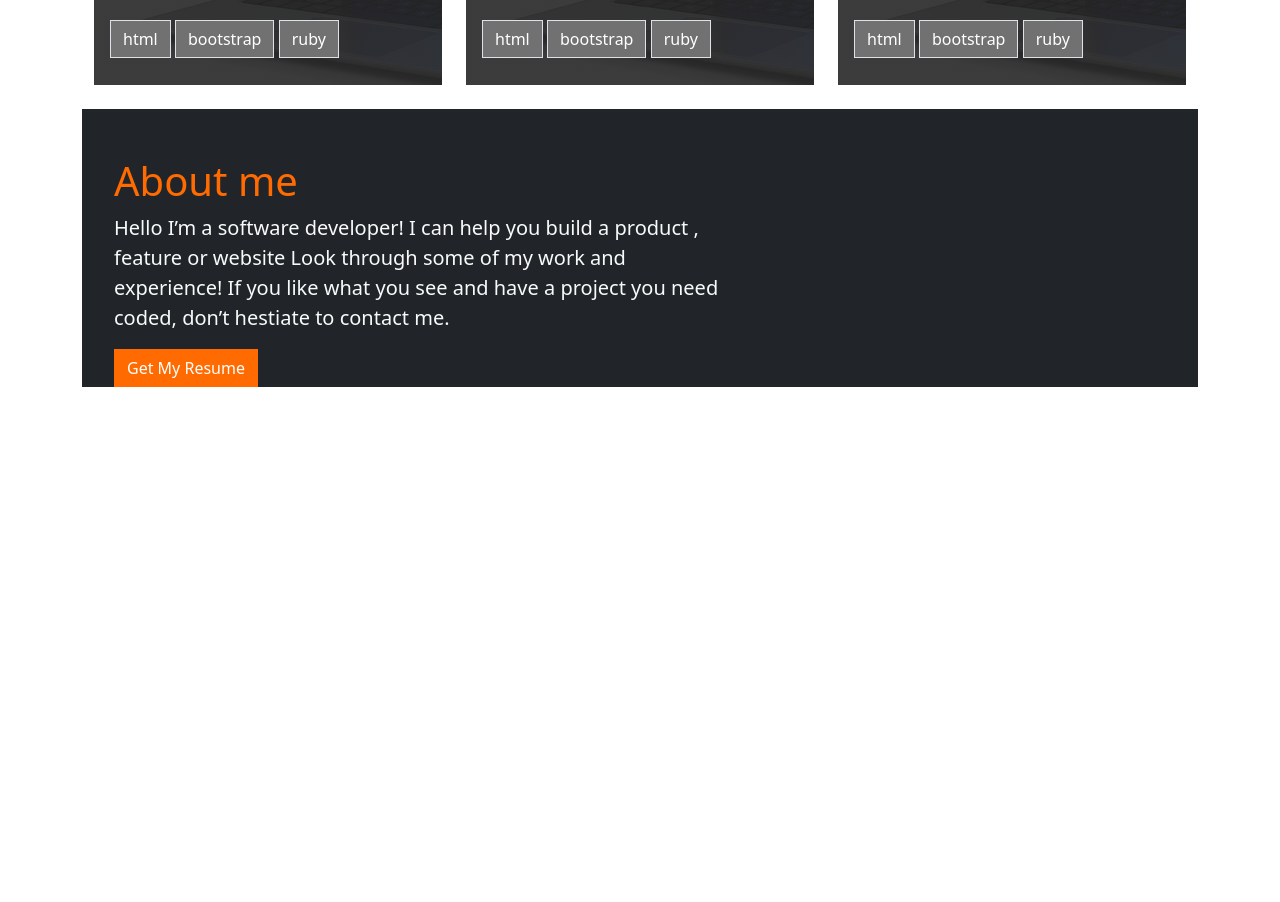
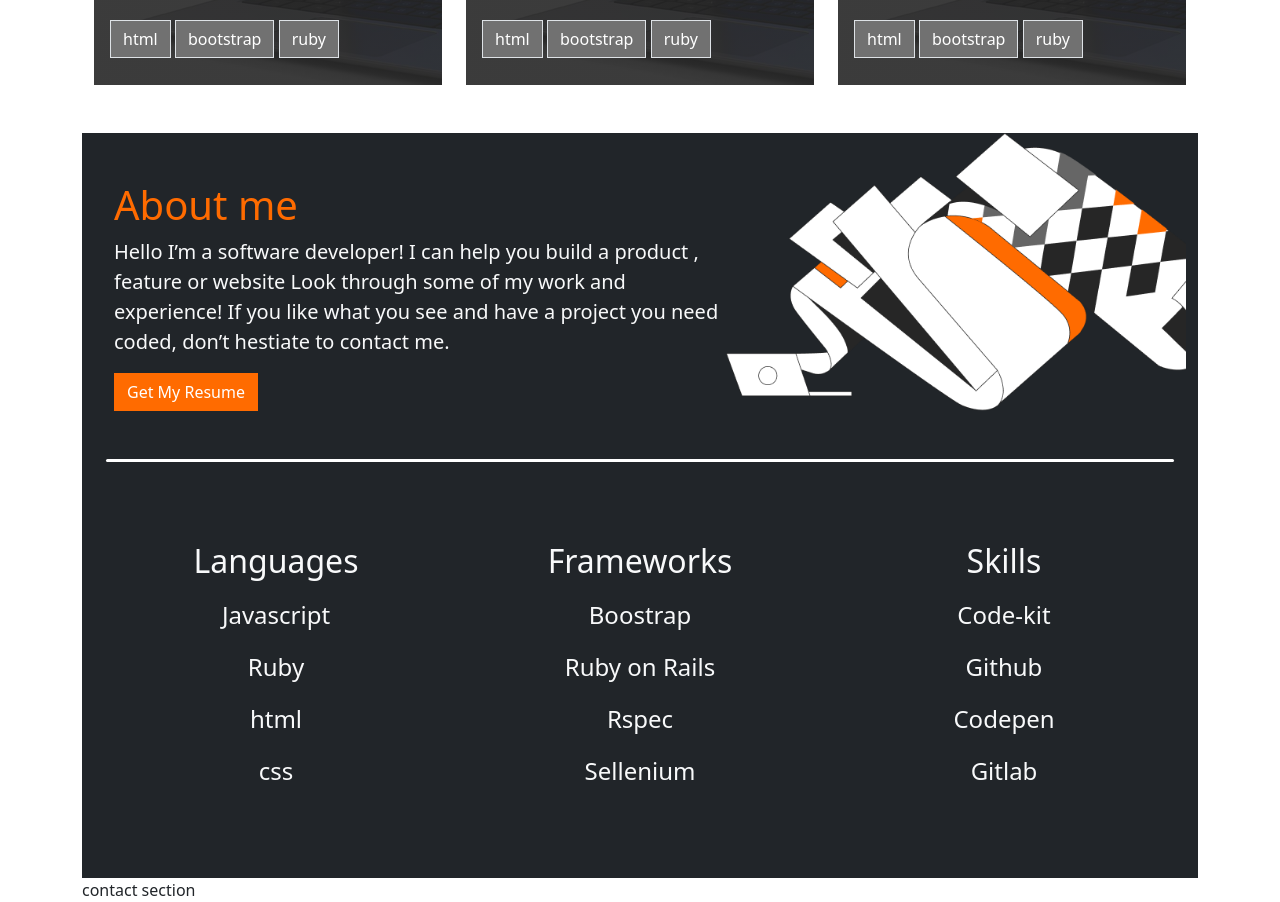
Before and after one commit to alexiscyber14/mic-bootstrap, a plain HTML site: page index.html in a window 1280 px wide. Shown: the part 1940-2842 px from the top of the page. Before the commit the page ends 2327 px from the top, so only its background shows below. Drawn offline with nearby package versions, Linux system fonts and the light colour scheme; files whose address does not match are found by name.

Commit message:
Add about me section

```diff
--- a/custom.css
+++ b/custom.css
@@ -27,3 +27,10 @@
   background-color: #ff6b00;
   color: #fff;
 }
+.line{
+  height: 3px;
+  width:100%;
+  background-color: white;
+  border-radius: 3px;
+
+}
--- a/index.html
+++ b/index.html
@@ -193,15 +193,58 @@
                 </div>
             </div>
           </div>
+      </div>
+</div>
+
 <div class="container-xxl bg-dark mt-4">
     <div class="container">
-
-
-             <div class="row mt-5 ps-2">
+     <div class="row mt-5 ps-2" style=" background-image:url('Frame.png'); background-repeat: no-repeat;
+    background-position:100%;
+     background-position-y: 100%;background-position: right; background-size: contain;">
 <div class="col col-lg-7">
-        <h1 class="fs-1" style="color: #ff6b00;">About me</h1>
+<h1 class="fs-1 mt-5" style="color: #ff6b00;">About me</h1>
 <p class="text-light fs-5">Hello I’m a software developer! I can help you build a product , feature or website Look through some of my work and experience! If you like what you see and have a project you need coded, don’t hestiate to contact me.</p>
 <button class="btn resume text-capitalize rounded-0" type="button">Get My Resume</button>
+</div>
+</div>
+<div class="line mt-5"></div>
+<div class="row">
+      <div class="col-sm-4 rounded-0 mt-3">
+        <div class="card bg-dark rounded-0 border-0 " style="height: 25rem;">
+          <div class="card-img-overlay mt-5">
+            <h5 class="card-title fs-2 text-center text-light">Languages</h5>
+            <ul class="list-group list-group-flush">
+                <li class="list-group-item text-center border-0 bg-dark text-light fs-4">Javascript</li>
+                <li class="list-group-item text-center border-0 bg-dark text-light fs-4">Ruby</li>
+                <li class="list-group-item text-center border-0 bg-dark text-light fs-4">html</li>
+                <li class="list-group-item text-center border-0 bg-dark text-light fs-4">css</li>
+              </ul>
+        </div>
+        </div>
+      </div>
+      <div class="col-sm-4 rounded-0 mt-3">
+        <div class="card  bg-dark  rounded-0 border-0" style="height: 25rem;">
+          <div class="card-img-overlay mt-5">
+            <h5 class="card-title fs-2 text-center text-light">Frameworks</h5>
+            <ul class="list-group list-group-flush">
+                <li class="list-group-item text-center border-0 bg-dark text-light fs-4">Boostrap</li>
+                <li class="list-group-item text-center border-0 bg-dark text-light fs-4">Ruby on Rails</li>
+                <li class="list-group-item text-center border-0 bg-dark text-light fs-4">Rspec</li>
+                <li class="list-group-item text-center border-0 bg-dark text-light fs-4">Sellenium</li>
+              </ul>
+        </div>
+        </div>
+      </div>
+    <div class="col-sm-4 rounded-0 mt-3">
+        <div class="card bg-dark  rounded-0 border-0" style="height: 25rem;">
+          <div class="card-img-overlay mt-5">
+            <h5 class="card-title fs-2 text-cark text-center text-light">Skills</h5>
+            <ul class="list-group list-group-flush">
+                <li class="list-group-item text-center border-0 bg-dark text-light fs-4">Code-kit</li>
+                <li class="list-group-item text-center border-0 bg-dark text-light fs-4">Github</li>
+                <li class="list-group-item text-center border-0 bg-dark text-light fs-4">Codepen</li>
+                <li class="list-group-item text-center border-0 bg-dark text-light fs-4">Gitlab</li>
+              </ul>
         </div>
         </div>
       </div>
@@ -209,5 +252,12 @@
 
 </div>
   </div>
+
+<div class="sec">
+contact section
+</div>
+
+
+
   </body>
 </html>
```
Lines whose indentation alone changed are shown as unchanged.
